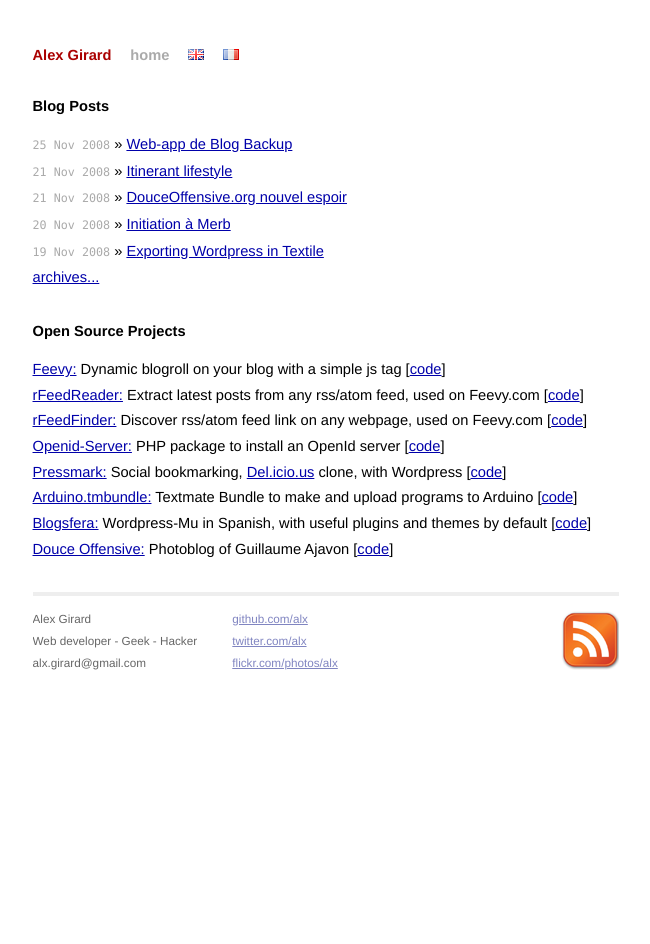
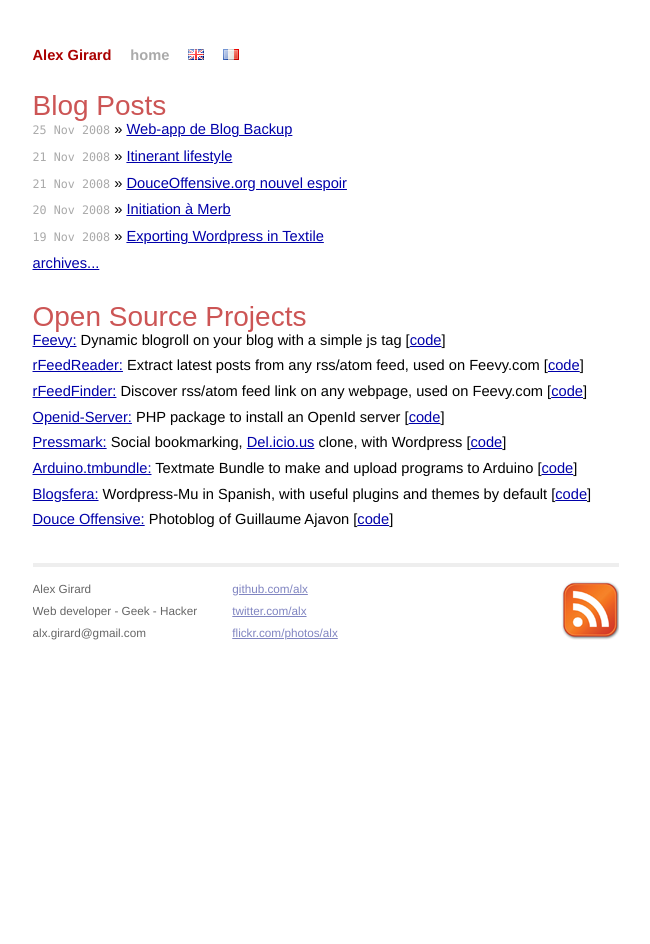
Before and after one commit to alx/alexgirard, a Jekyll site: the page built from index.html, in a window 1280 px wide. Shown: the whole page, without its empty margins (314-964 px from the left). Built offline with Jekyll 4.4.1, drawn with Linux system fonts in a browser that asks for light colours.

Commit message:
Add rules for h1, h2 and h3

```diff
--- a/css/screen.css
+++ b/css/screen.css
@@ -27,7 +27,26 @@
 }
 
 h1 {
-  margin-bottom: 1em;
+  font-size: 28px;
+  color: #c55;
+  background-color: #fff;
+  font-family: Arial, Verdana, sans-serif;
+  font-weight: 300;
+}
+h2 {
+  font-size: 15px;
+  color: #999;
+  font-family: Arial, Verdana, sans-serif;
+  font-weight: 300;
+  background-color: #fff;
+}
+h3 {
+  color: #4d9b12;
+  font-size: 15px;
+  text-align: left;
+  font-weight: 300;
+  padding: 5px;
+  margin-top: 5px;
 }
 
 p {
```
